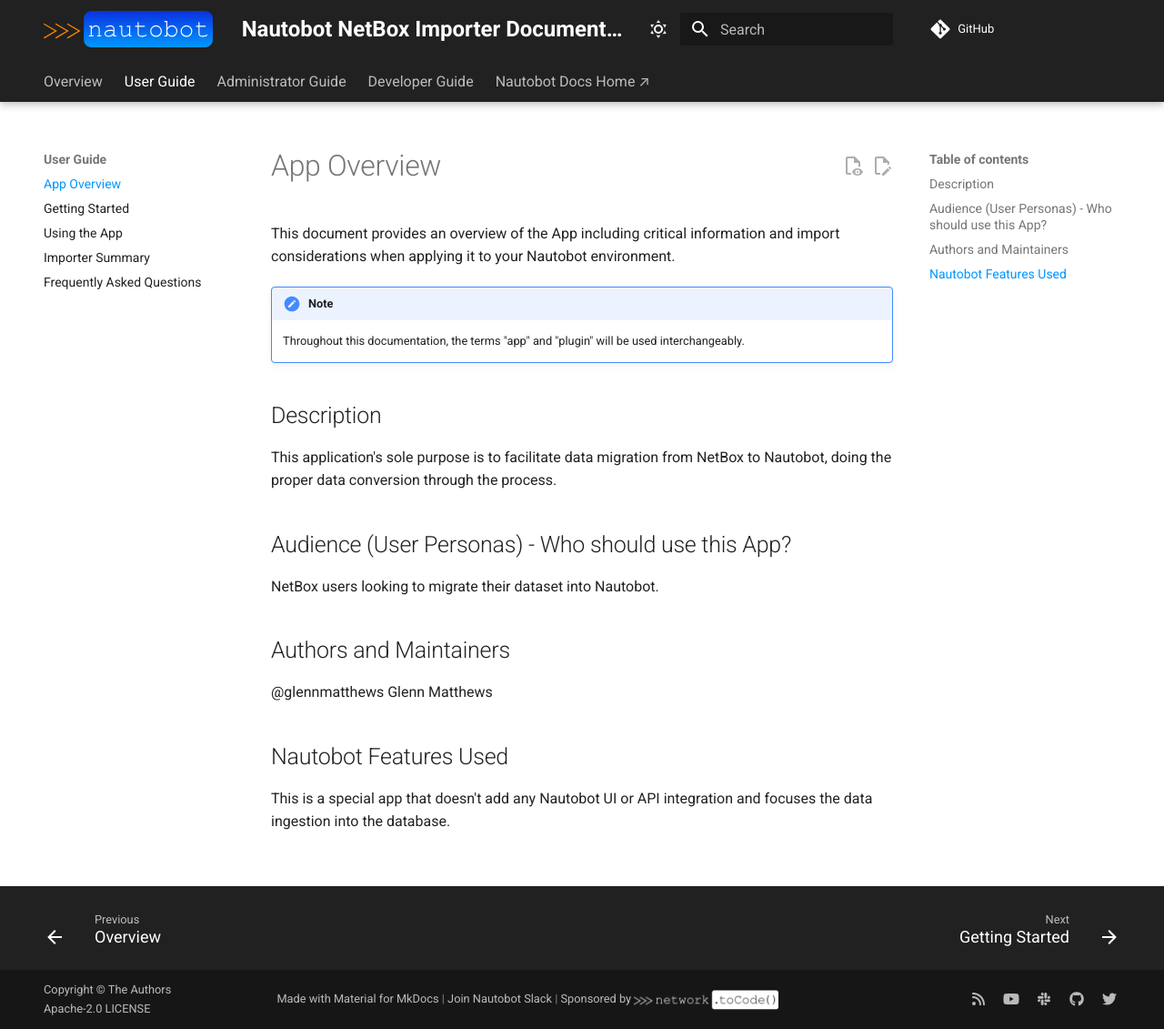
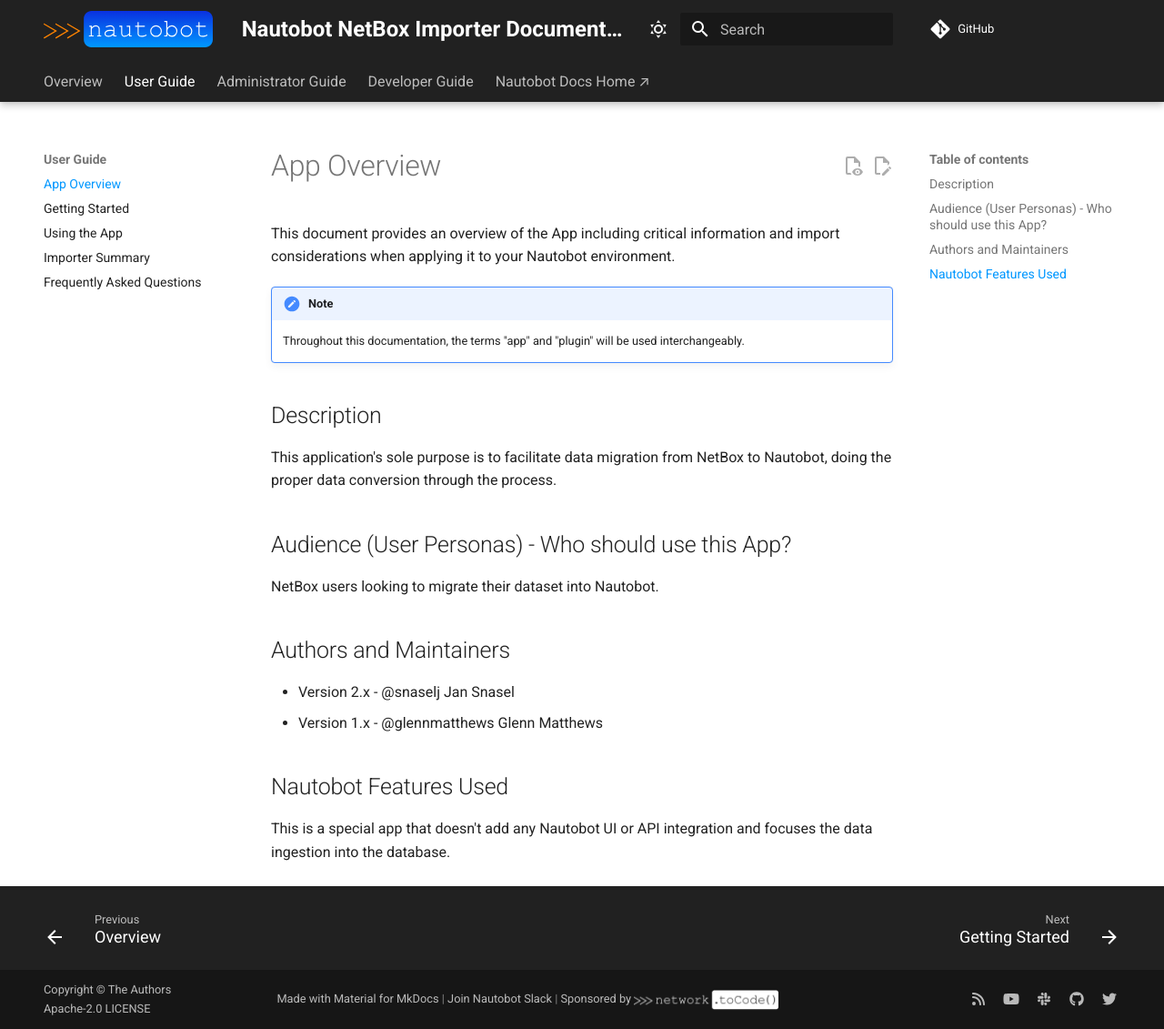
Before and after one commit to nautobot/nautobot-app-netbox-importer, an MkDocs documentation site: the page built from docs/user/app_overview.md, in a window 1280 px wide and 1131 px high. Shown: the whole window at 91% size. Built offline with MkDocs 1.6.1 and Material for MkDocs 9.7.7, drawn with Linux system fonts in a browser that asks for light colours; comment, search, counter and statistics services are not loaded.

Commit message:
Update docs/user/app_overview.md
Co-authored-by: Glenn Matthews <glenn.matthews@networktocode.com>

```diff
--- a/docs/user/app_overview.md
+++ b/docs/user/app_overview.md
@@ -15,7 +15,8 @@ NetBox users looking to migrate their dataset into Nautobot.
 
 ## Authors and Maintainers
 
-@glennmatthews Glenn Matthews
+- Version 2.x - @snaselj Jan Snasel
+- Version 1.x - @glennmatthews Glenn Matthews
 
 ## Nautobot Features Used
 
```
